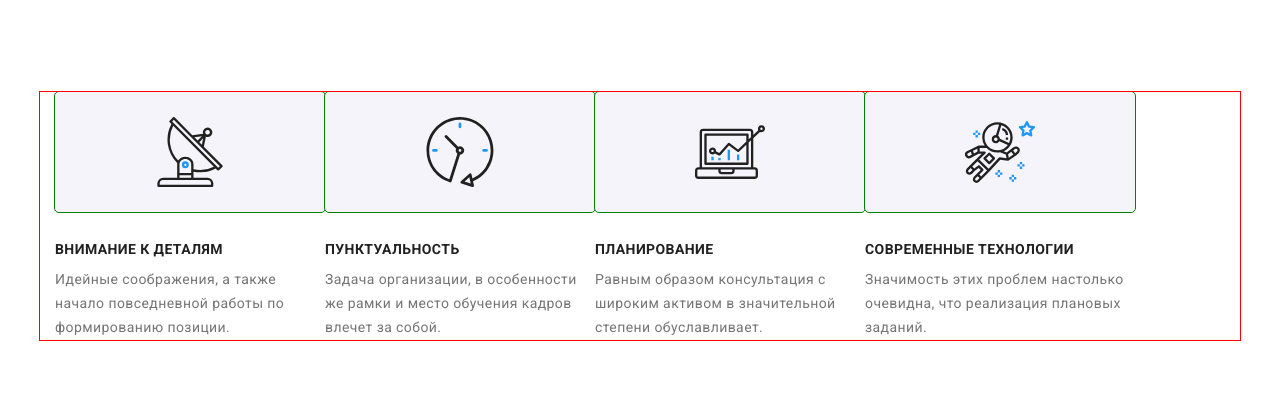
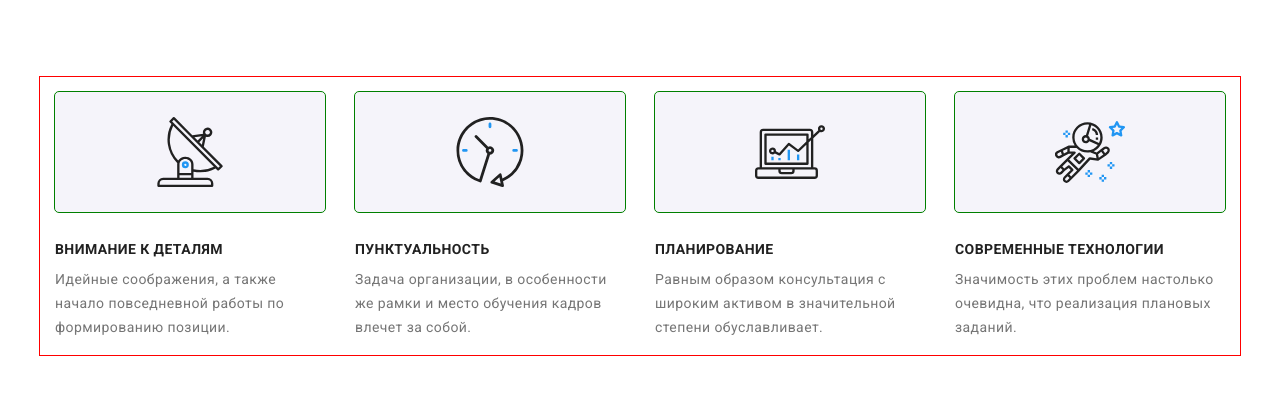
Before and after one commit to IronFather/WebStudio, a plain HTML site: page index.html in a window 1280 px wide. Shown: the part 83-495 px from the top of the page. Drawn offline with nearby package versions, Linux system fonts and the light colour scheme.

Commit message:
made all adaptive card-sets

```diff
--- a/index.html
+++ b/index.html
@@ -222,8 +222,8 @@
       <section class="features">
         <div class="container features__container">
           <h2 class="features__title">Особенности</h2>
-          <ul class="features__list">
-            <li class="features__item">
+          <ul class="features__list card-set">
+            <li class="features__item card-set__item">
               <div class="features__icons">
                 <svg width="70" height="70">
                   <use href="./images/icons.svg#icon-antenna"></use>
@@ -235,7 +235,7 @@
                 формированию позиции.
               </p>
             </li>
-            <li class="features__item">
+            <li class="features__item card-set__item">
               <div class="features__icons">
                 <svg width="70" height="70">
                   <use href="./images/icons.svg#icon-clock"></use>
@@ -247,7 +247,7 @@
                 кадров влечет за собой.
               </p>
             </li>
-            <li class="features__item">
+            <li class="features__item card-set__item">
               <div class="features__icons">
                 <svg width="70" height="70">
                   <use href="./images/icons.svg#icon-diagram"></use>
@@ -259,7 +259,7 @@
                 степени обуславливает.
               </p>
             </li>
-            <li class="features__item">
+            <li class="features__item card-set__item">
               <div class="features__icons">
                 <svg width="70" height="70">
                   <use href="./images/icons.svg#icon-astronaut"></use>
--- a/sass/layout/_features.scss
+++ b/sass/layout/_features.scss
@@ -39,12 +39,13 @@
     margin-top: 0;
     margin-bottom: 0;
     padding-left: 0;
+    margin: -15px;
 }
 
 @media screen and (max-width: 480px) {
     .features__item {
         flex-basis: 450px;
-}
+    }
 }
 
 @media screen and (min-width: 768px) {
@@ -61,8 +62,8 @@
 
 @media screen and (min-width: 768px) {
     .features__list {
-    display: flex;
-    flex-wrap: wrap;
+        display: flex;
+        flex-wrap: wrap;
     }
 }
 
@@ -72,3 +73,16 @@
         justify-content: center;
     }
 }
+
+.features__list {
+    --indent: 30px;
+    --items: 1;
+
+    @media screen and (min-width: 768px) {
+        --items: 2;
+    }
+
+    @media screen and (min-width: 1200px) {
+        --items: 4;
+    }
+}
```
Also changed, not shown: css/main.css, dist/css/main.min.css, 2 other files.
